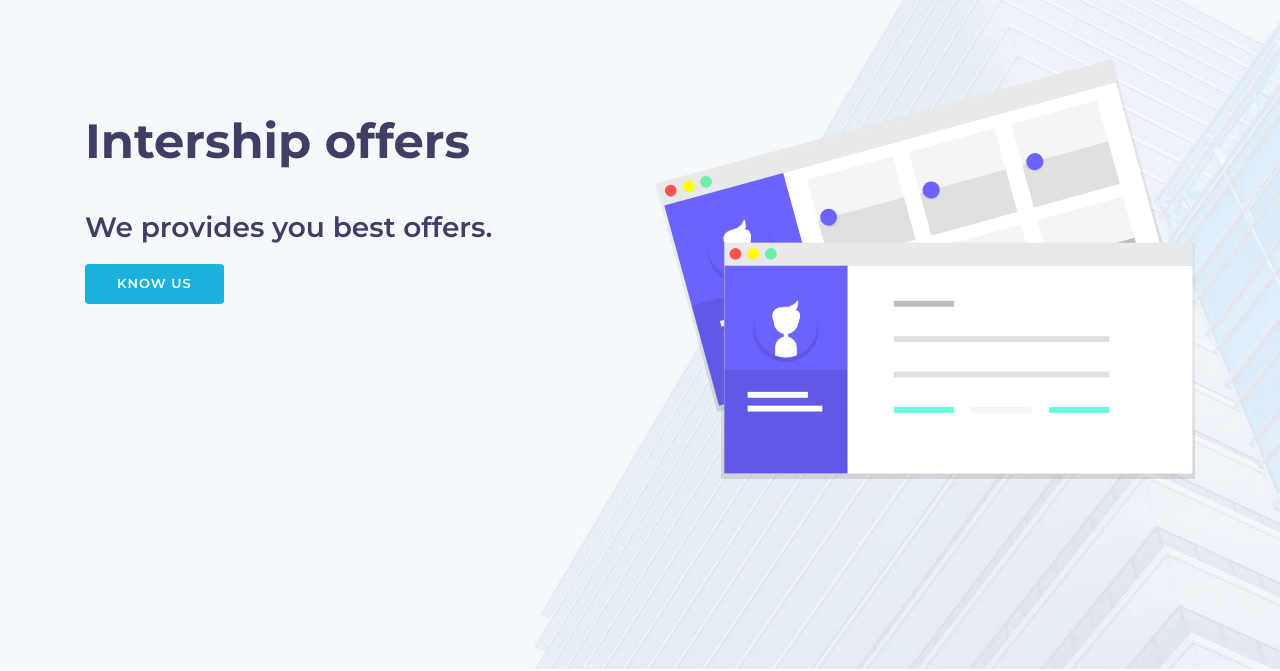
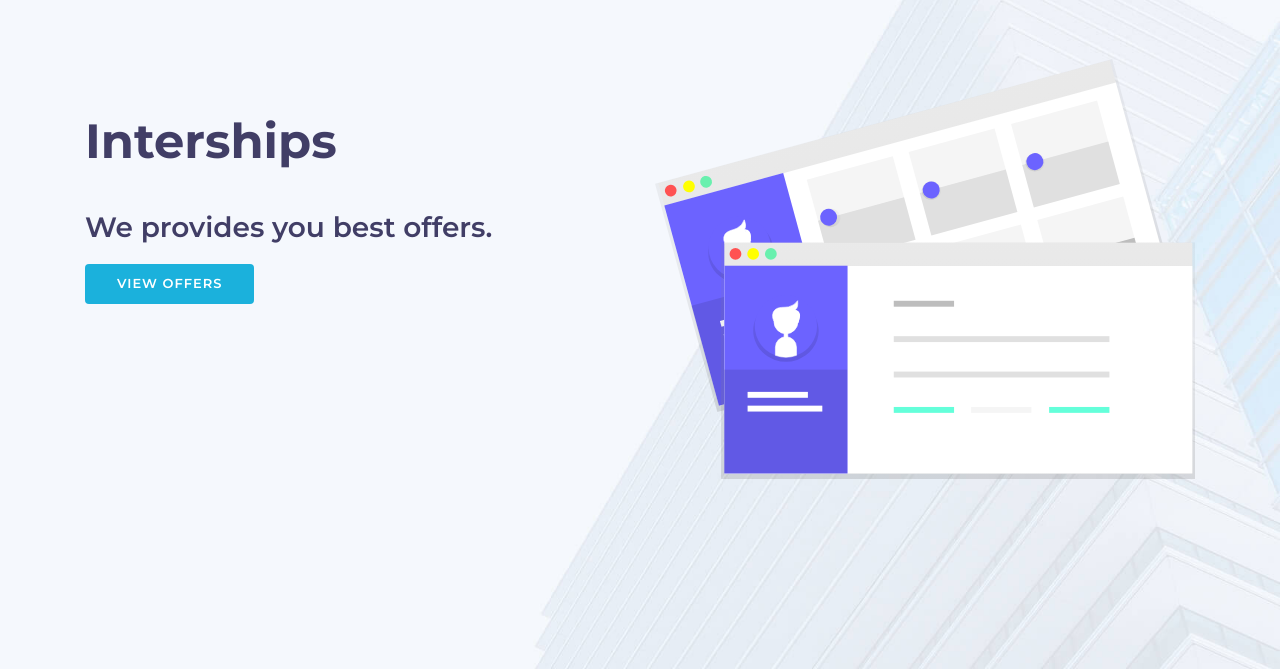
Before and after one commit to jobsonpvarghese/Memespire, a plain HTML site: page intership.html in a window 1280 px wide. Shown: the part 131-802 px from the top of the page. Drawn offline with nearby package versions, Linux system fonts and the light colour scheme.

Commit message:
Add files via upload

```diff
--- a/intership.html
+++ b/intership.html
@@ -60,7 +60,7 @@
           <li ><a href="index.html">Home</a></li>
           <li><a href="about.html">About Us</a></li>
           <li><a href="intership.html">Intership offers</a></li>
-          <li><a href="#">Business</a></li>
+          <li><a href="business.html">Business</a></li>
           <li><a href="#footer">Contact Us</a></li>
         </ul>
       </nav><!-- .main-nav -->
@@ -75,10 +75,10 @@
     <div class="container d-flex h-100">
       <div class="row justify-content-center align-self-center">
         <div class="col-md-6 intro-info order-md-first order-last">
-          <h2>Intership offers</h2>
+          <h2>Interships</h2>
           <h3>We provides you best offers.</h3>
           <div>
-            <a href="#about" class="btn-get-started scrollto">Know us</a>
+            <a href="#offers" class="btn-get-started scrollto">View offers</a>
           </div>
         </div>
 
@@ -91,7 +91,7 @@
   </section><!-- #intro -->
 
   <main id="main">
-    <div class="offer">
+    <div class="offer" id="offers">
         <h1 class="text-center" style="font-weight: bold;color: rgb(31, 31, 48);">Offers</h1>
     <div class="contact_container">
         <!-- Card1 -->
```
